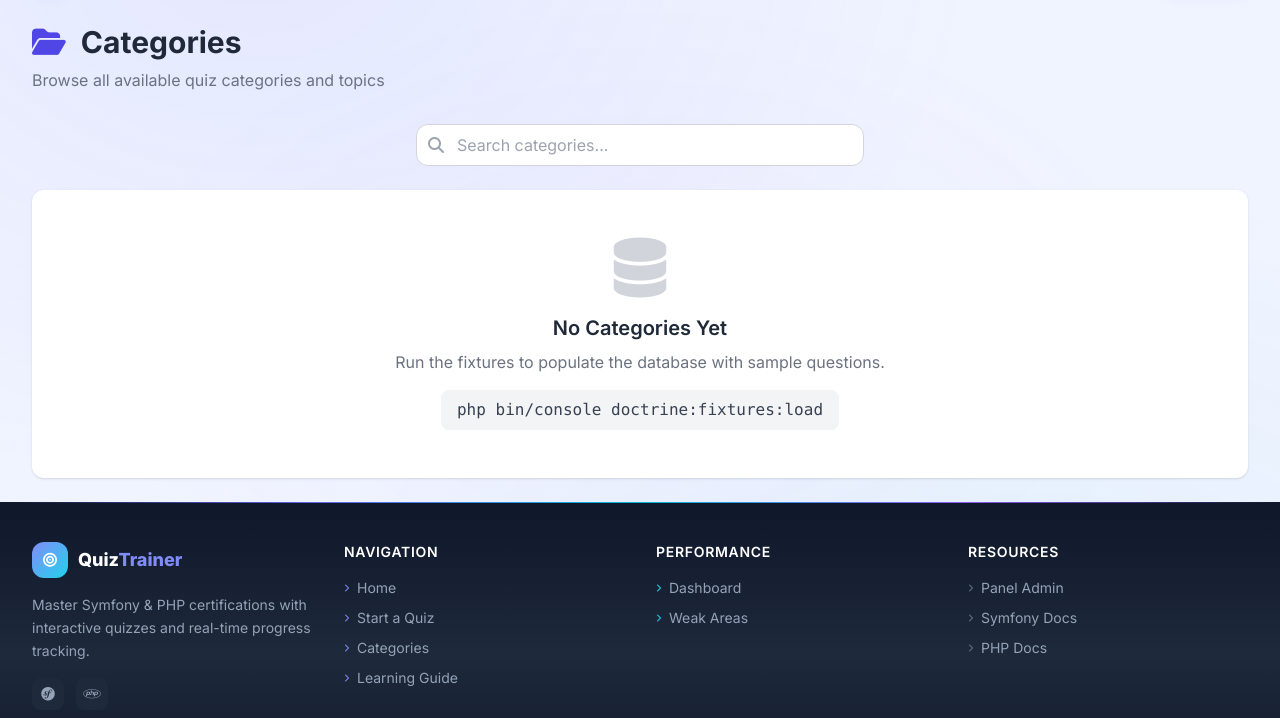
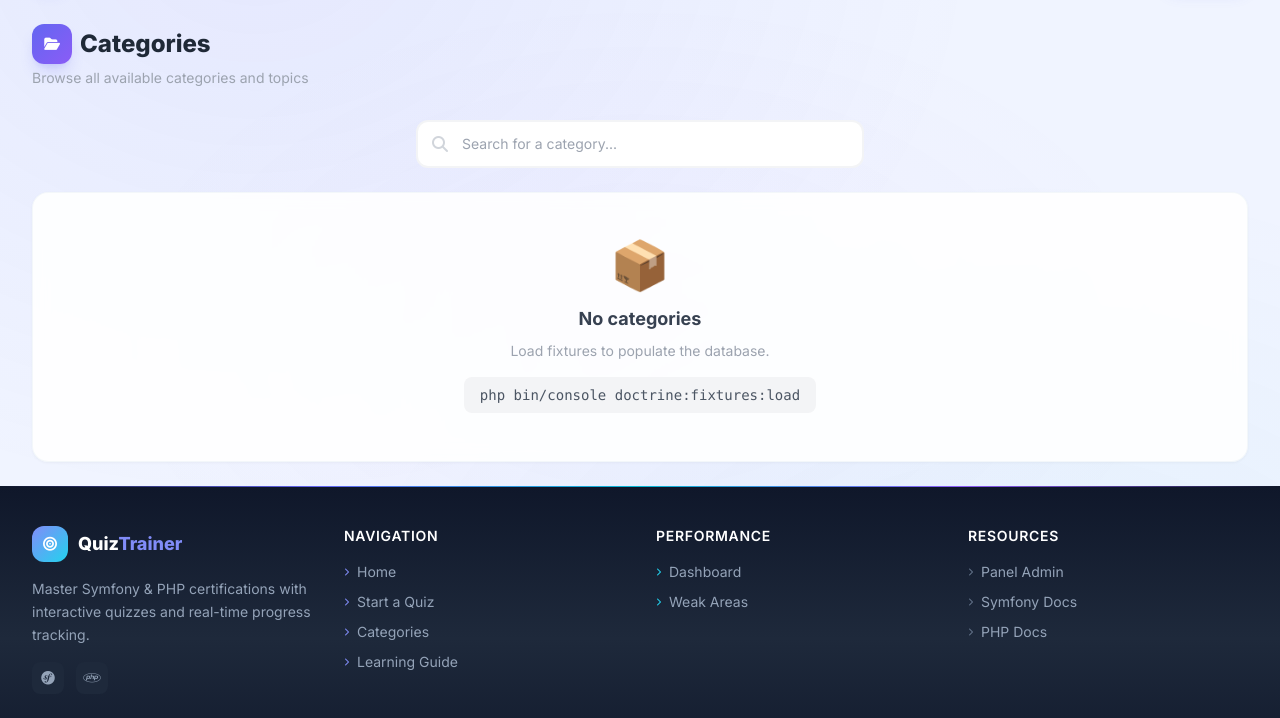
Before and after one commit to elhnd/crud, a Symfony app: template templates/category/list.html.twig in a window 1280 px wide. Shown: the part 65-783 px from the top of the page. Run offline with Twig, Linux system fonts and the light colour scheme; the template is opened without the code that fills it, so the values that code supplies are empty; some libraries are stand-ins or nearby versions.

Commit message:
add ui for category page  template

```diff
--- a/templates/category/list.html.twig
+++ b/templates/category/list.html.twig
@@ -1,102 +1,100 @@
 {% extends 'base.html.twig' %}
 
-{% block title %}Categories - Symfony & PHP Quiz Trainer{% endblock %}
+{% block title %}Categories - Quiz Trainer{% endblock %}
 
 {% block body %}
 <div class="max-w-7xl mx-auto px-4 sm:px-6 lg:px-8">
     <!-- Header -->
-    <div class="mb-8">
-        <h1 class="text-3xl font-bold text-gray-800 mb-2">
-            <i class="fas fa-folder-open text-indigo-600 mr-2"></i> Categories
+    <div class="mb-8 animate-fade-in-up">
+        <h1 class="text-2xl font-extrabold text-gray-800 flex items-center gap-2">
+            <span class="w-10 h-10 bg-gradient-to-br from-primary-500 to-violet-500 rounded-xl flex items-center justify-center text-white shadow-lg shadow-primary-500/20">
+                <i class="fas fa-folder-open text-sm"></i>
+            </span>
+            Categories
         </h1>
-        <p class="text-gray-500">Browse all available quiz categories and topics</p>
+        <p class="text-gray-400 text-sm mt-1">Browse all available categories and topics</p>
     </div>
 
-    <!-- Search Bar -->
-    <div class="mb-6">
-        <div class="max-w-md mx-auto">
-            <div class="relative">
-                <i class="fas fa-search absolute left-3 top-1/2 transform -translate-y-1/2 text-gray-400"></i>
-                <input type="text" id="categorySearch" placeholder="Search categories..."
-                       class="w-full pl-10 pr-4 py-2 border border-gray-300 rounded-xl focus:outline-none focus:ring-2 focus:ring-indigo-500 focus:border-indigo-500">
-            </div>
+    <!-- Search -->
+    <div class="mb-6 max-w-md mx-auto animate-fade-in-up stagger-1">
+        <div class="relative">
+            <i class="fas fa-search absolute left-4 top-1/2 -translate-y-1/2 text-gray-300"></i>
+            <input type="text" id="categorySearch" placeholder="Search for a category..."
+                   class="w-full pl-11 pr-4 py-3 border-2 border-gray-100 rounded-xl focus:outline-none focus:ring-2 focus:ring-primary-500/20 focus:border-primary-400 transition bg-white text-sm">
         </div>
     </div>
 
     <!-- Categories Grid -->
-    <div class="grid grid-cols-1 md:grid-cols-2 gap-8">
+    <div class="grid grid-cols-1 md:grid-cols-2 gap-6">
         {% for category in categories %}
-        <div class="bg-white rounded-2xl shadow-lg overflow-hidden card-hover">
-            <div class="bg-gradient-to-r {% if category.name == 'Symfony' %}from-gray-900 to-gray-700{% else %}from-indigo-600 to-purple-600{% endif %} px-6 py-4">
+        <div class="card-modern overflow-hidden animate-fade-in-up stagger-{{ loop.index <= 4 ? loop.index : 4 }}">
+            <div class="bg-gradient-to-r {% if category.name == 'Symfony' %}from-gray-900 to-gray-700{% else %}from-primary-500 to-violet-500{% endif %} px-5 py-4">
                 <div class="flex items-center justify-between text-white">
-                    <div class="flex items-center">
-                        <i class="fas fa-{{ category.icon ?? 'book' }} text-2xl mr-3"></i>
-                        <h2 class="text-xl font-bold">{{ category.name }}</h2>
+                    <div class="flex items-center gap-3">
+                        <div class="w-10 h-10 bg-white/15 backdrop-blur rounded-xl flex items-center justify-center">
+                            <i class="fas fa-{{ category.icon ?? 'book' }} text-lg"></i>
+                        </div>
+                        <h2 class="text-lg font-bold">{{ category.name }}</h2>
                     </div>
-                    <span class="bg-white/20 px-3 py-1 rounded-full text-sm">
+                    <span class="bg-white/20 px-3 py-1 rounded-lg text-xs font-bold">
                         {{ questionCounts[category.id] ?? 0 }} questions
                     </span>
                 </div>
             </div>
 
-            <div class="p-6">
+            <div class="p-5">
                 {% if category.description %}
-                <p class="text-gray-600 mb-4">{{ category.description }}</p>
+                <p class="text-gray-500 text-sm mb-4">{{ category.description }}</p>
                 {% endif %}
 
-                <h3 class="text-sm font-semibold text-gray-500 uppercase tracking-wider mb-3">
+                <h3 class="text-xs font-bold text-gray-400 uppercase tracking-wider mb-3">
                     Subcategories ({{ category.subcategories|length }})
                 </h3>
 
-                <!-- Subcategory search -->
                 {% if category.subcategories|length > 5 %}
-                <div class="mb-3">
-                    <div class="relative">
-                        <i class="fas fa-search absolute left-3 top-1/2 transform -translate-y-1/2 text-gray-400 text-sm"></i>
-                        <input type="text" class="subcategory-search" placeholder="Search subcategories..." data-category-id="{{ category.id }}"
-                               style="width: 100%; padding: 6px 8px 6px 28px; border: 1px solid #e5e7eb; border-radius: 6px; font-size: 0.875rem;">
-                    </div>
+                <div class="mb-3 relative">
+                    <i class="fas fa-search absolute left-3 top-1/2 -translate-y-1/2 text-gray-300 text-xs"></i>
+                    <input type="text" class="subcategory-search w-full pl-8 pr-3 py-2 border border-gray-100 rounded-lg text-xs focus:outline-none focus:ring-2 focus:ring-primary-500/20 focus:border-primary-400"
+                           placeholder="Filter..." data-category-id="{{ category.id }}">
                 </div>
                 {% endif %}
 
-                <div class="subcategory-list max-h-80 overflow-y-auto space-y-2 mb-6" data-category-id="{{ category.id }}">
+                <div class="subcategory-list max-h-72 overflow-y-auto space-y-1.5 mb-5" data-category-id="{{ category.id }}">
                     {% for subcategory in category.subcategories %}
-                    <div class="flex items-center justify-between p-3 bg-gray-50 rounded-lg hover:bg-gray-100 transition">
-                        <div class="flex items-center">
-                            <i class="fas fa-tag text-gray-400 mr-2"></i>
-                            <span class="text-gray-700">{{ subcategory.name }}</span>
+                    <div class="flex items-center justify-between p-2.5 bg-gray-50 rounded-lg hover:bg-gray-100 transition group">
+                        <div class="flex items-center gap-2">
+                            <i class="fas fa-tag text-gray-300 text-xs"></i>
+                            <span class="text-gray-600 text-sm">{{ subcategory.name }}</span>
                         </div>
-                        <div class="flex items-center space-x-2">
-                            <span class="text-gray-400 text-sm">
-                                {{ subcategoryCounts[subcategory.id] ?? 0 }} Q
-                            </span>
+                        <div class="flex items-center gap-2">
+                            <span class="text-gray-300 text-xs font-medium">{{ subcategoryCounts[subcategory.id] ?? 0 }}</span>
                             <a href="{{ path('quiz_by_subcategory', {id: subcategory.id}) }}"
-                               class="text-indigo-600 hover:text-indigo-800">
-                                <i class="fas fa-play-circle"></i>
+                               class="text-primary-400 hover:text-primary-600 opacity-0 group-hover:opacity-100 transition">
+                                <i class="fas fa-play-circle text-sm"></i>
                             </a>
                         </div>
                     </div>
                     {% endfor %}
                 </div>
 
-                <div class="flex space-x-3">
+                <div class="flex gap-2">
                     <a href="{{ path('quiz_by_category', {id: category.id}) }}"
-                       class="flex-1 bg-indigo-600 text-white py-2 px-4 rounded-lg text-center font-semibold hover:bg-indigo-700 transition">
-                        <i class="fas fa-play mr-2"></i> Practice All
+                       class="flex-1 bg-gradient-to-r from-primary-500 to-primary-600 text-white py-2.5 px-4 rounded-xl text-center font-bold text-sm hover:shadow-lg hover:shadow-primary-500/25 hover:-translate-y-0.5 transition-all">
+                        <i class="fas fa-play mr-1"></i> Practice
                     </a>
                     <a href="{{ path('statistics_category', {id: category.id}) }}"
-                       class="bg-gray-100 text-gray-700 py-2 px-4 rounded-lg font-semibold hover:bg-gray-200 transition">
+                       class="bg-gray-100 text-gray-500 py-2.5 px-4 rounded-xl font-bold hover:bg-gray-200 hover:-translate-y-0.5 transition-all">
                         <i class="fas fa-chart-bar"></i>
                     </a>
                 </div>
             </div>
         </div>
         {% else %}
-        <div class="col-span-2 bg-white rounded-xl shadow p-12 text-center">
-            <i class="fas fa-database text-gray-300 text-6xl mb-4"></i>
-            <h3 class="text-xl font-semibold text-gray-800 mb-2">No Categories Yet</h3>
-            <p class="text-gray-500 mb-4">Run the fixtures to populate the database with sample questions.</p>
-            <code class="bg-gray-100 text-gray-700 px-4 py-2 rounded-lg inline-block">
+        <div class="col-span-2 card-modern p-12 text-center">
+            <div class="text-5xl mb-4">📦</div>
+            <h3 class="text-lg font-bold text-gray-700 mb-2">No categories</h3>
+            <p class="text-gray-400 text-sm mb-4">Load fixtures to populate the database.</p>
+            <code class="bg-gray-100 text-gray-600 px-4 py-2 rounded-lg inline-block text-sm">
                 php bin/console doctrine:fixtures:load
             </code>
         </div>
@@ -106,44 +104,28 @@
 
 <script>
 document.addEventListener('DOMContentLoaded', function() {
-    // Search categories
     const categorySearch = document.getElementById('categorySearch');
-    const categoryCards = document.querySelectorAll('.card-hover');
+    const cards = document.querySelectorAll('.card-modern');
 
     categorySearch.addEventListener('input', function() {
-        const searchTerm = this.value.toLowerCase();
-
-        categoryCards.forEach(card => {
-            const categoryName = card.querySelector('h2').textContent.toLowerCase();
-            const categoryDesc = card.querySelector('p');
-            const description = categoryDesc ? categoryDesc.textContent.toLowerCase() : '';
-
-            if (categoryName.includes(searchTerm) || description.includes(searchTerm)) {
-                card.style.display = 'block';
-            } else {
-                card.style.display = 'none';
-            }
+        const term = this.value.toLowerCase();
+        cards.forEach(card => {
+            const h2 = card.querySelector('h2');
+            if (!h2) return;
+            const name = h2.textContent.toLowerCase();
+            const desc = card.querySelector('p')?.textContent.toLowerCase() || '';
+            card.style.display = (name.includes(term) || desc.includes(term)) ? 'block' : 'none';
         });
     });
 
-    // Search subcategories
-    const subcategorySearches = document.querySelectorAll('.subcategory-search');
-
-    subcategorySearches.forEach(search => {
+    document.querySelectorAll('.subcategory-search').forEach(search => {
         search.addEventListener('input', function() {
-            const searchTerm = this.value.toLowerCase();
-            const categoryId = this.getAttribute('data-category-id');
-            const subcategoryList = document.querySelector(`.subcategory-list[data-category-id="${categoryId}"]`);
-            const subcategoryItems = subcategoryList.querySelectorAll('.flex.items-center.justify-between');
-
-            subcategoryItems.forEach(item => {
-                const subcategoryName = item.querySelector('span.text-gray-700').textContent.toLowerCase();
-
-                if (subcategoryName.includes(searchTerm)) {
-                    item.style.display = 'flex';
-                } else {
-                    item.style.display = 'none';
-                }
+            const term = this.value.toLowerCase();
+            const id = this.dataset.categoryId;
+            const list = document.querySelector(`.subcategory-list[data-category-id="${id}"]`);
+            list.querySelectorAll('.flex.items-center.justify-between').forEach(item => {
+                const name = item.querySelector('span.text-gray-600')?.textContent.toLowerCase() || '';
+                item.style.display = name.includes(term) ? 'flex' : 'none';
             });
         });
     });
```
Also changed, not shown: templates/category/show.html.twig (+25 -29 lines).
